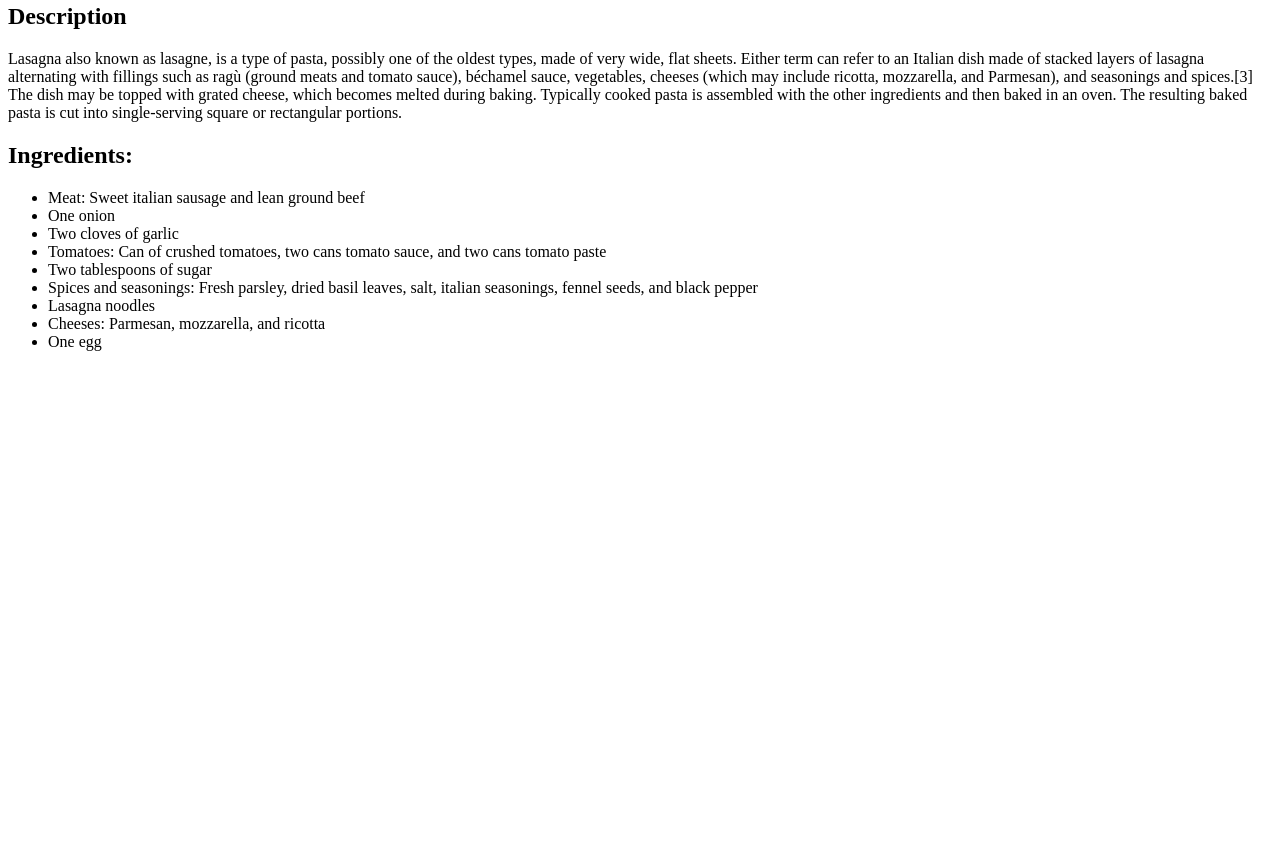
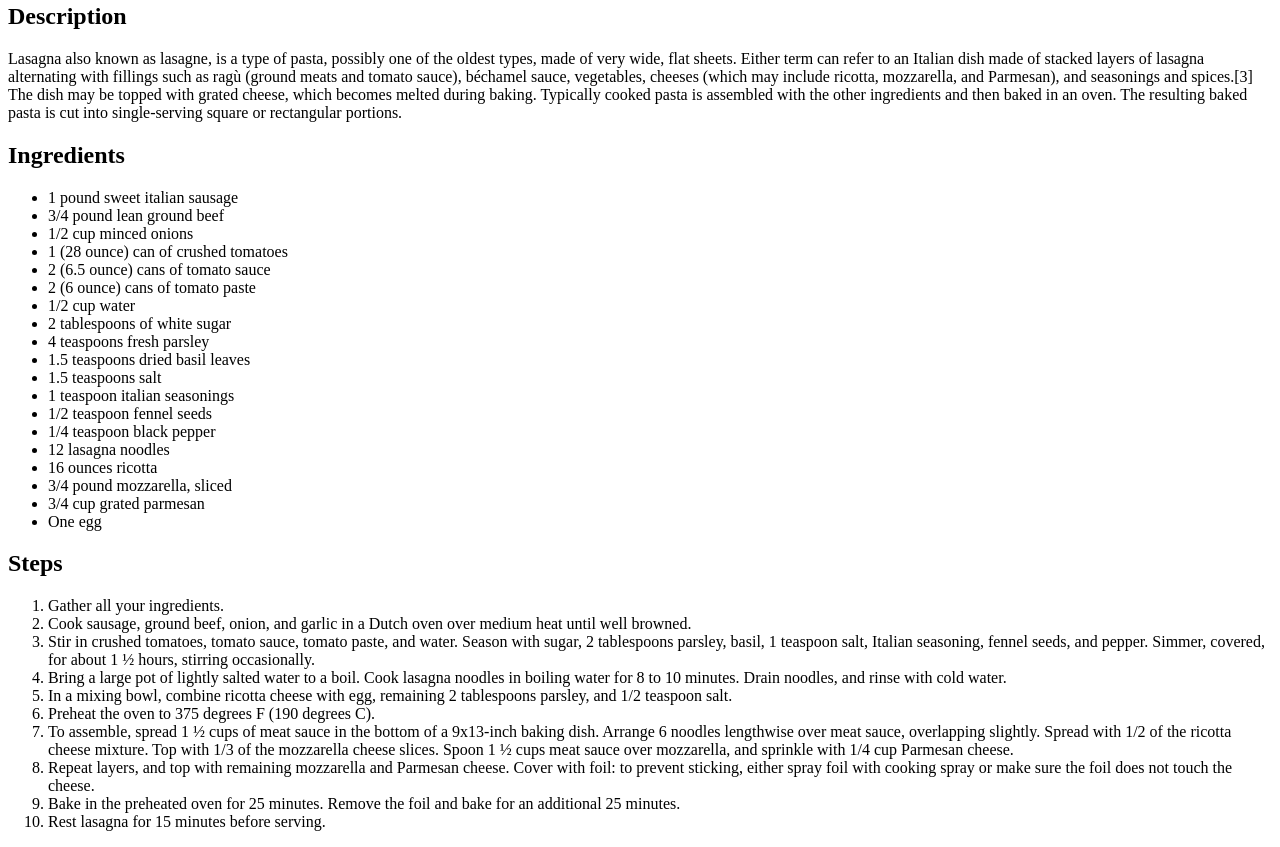
Before and after one commit to troutdog/odin-recipies, a plain HTML site: page recipes/lasagna.html in a window 1280 px wide. Shown: the part 664-1511 px from the top of the page. Before the commit the page ends 1031 px from the top, so only its background shows below. Drawn offline with Linux system fonts and the light colour scheme.

Commit message:
Add ordered list of steps and update ingredient list

```diff
--- a/recipes/lasagna.html
+++ b/recipes/lasagna.html
@@ -20,19 +20,50 @@
 		rectangular portions.
 		</p>
 
-		<h2>Ingredients:</h2>
+		<h2>Ingredients</h2>
 
 		<ul>
-			<li>Meat: Sweet italian sausage and lean ground beef</li>
-			<li>One onion</li>
-			<li>Two cloves of garlic</li>
-			<li>Tomatoes: Can of crushed tomatoes, two cans tomato sauce, and two cans tomato paste</li>
-			<li>Two tablespoons of sugar</li>
-			<li>Spices and seasonings: Fresh parsley, dried basil leaves, salt, italian seasonings,
-				 fennel seeds, and black pepper</li>
-			<li>Lasagna noodles</li>
-			<li>Cheeses: Parmesan, mozzarella, and ricotta</li>
+			<li>1 pound sweet italian sausage</li>
+			<li>3/4 pound lean ground beef</li>
+			<li>1/2 cup minced onions</li>
+			<li>1 (28 ounce) can of crushed tomatoes</li>
+			<li>2 (6.5 ounce) cans of tomato sauce</li>
+			<li>2 (6 ounce) cans of tomato paste</li>
+			<li>1/2 cup water</li>
+			<li>2 tablespoons of white sugar</li>
+			<li>4 teaspoons fresh parsley</li>
+			<li>1.5 teaspoons dried basil leaves</li>
+			<li>1.5 teaspoons salt</li>
+			<li>1 teaspoon italian seasonings</li>
+			<li>1/2 teaspoon fennel seeds</li>
+			<li>1/4 teaspoon black pepper</li>
+			<li>12 lasagna noodles</li>
+			<li>16 ounces ricotta</li>
+			<li>3/4 pound mozzarella, sliced</li>
+			<li>3/4 cup grated parmesan</li>
 			<li>One egg</li>
 		</ul>
+
+		<h2>Steps</h2>
+
+		<ol>
+			<li>Gather all your ingredients.</li>
+			<li>Cook sausage, ground beef, onion, and garlic in a Dutch oven over medium heat until well browned.</li>
+			<li>Stir in crushed tomatoes, tomato sauce, tomato paste, and water. Season with sugar, 2 tablespoons parsley,
+			basil, 1 teaspoon salt, Italian seasoning, fennel seeds, and pepper. Simmer, covered, for about 1 ½ hours,
+			stirring occasionally.</li>
+			<li>Bring a large pot of lightly salted water to a boil. Cook lasagna noodles in boiling water for 8 to 10
+			minutes. Drain noodles, and rinse with cold water.</li>
+			<li>In a mixing bowl, combine ricotta cheese with egg, remaining 2 tablespoons parsley, and 1/2 teaspoon salt.</li>
+			<li>Preheat the oven to 375 degrees F (190 degrees C).</li>
+			<li>To assemble, spread 1 ½ cups of meat sauce in the bottom of a 9x13-inch baking dish. Arrange 6 noodles
+			lengthwise over meat sauce, overlapping slightly. Spread with 1/2 of the ricotta cheese mixture. Top with
+			1/3 of the mozzarella cheese slices. Spoon 1 ½ cups meat sauce over mozzarella, and sprinkle with 1/4 cup
+			Parmesan cheese.</li>
+			<li>Repeat layers, and top with remaining mozzarella and Parmesan cheese. Cover with foil: to prevent
+			sticking, either spray foil with cooking spray or make sure the foil does not touch the cheese.</li>
+			<li>Bake in the preheated oven for 25 minutes. Remove the foil and bake for an additional 25 minutes.</li>
+			<li>Rest lasagna for 15 minutes before serving.</li>
+		</ol>
 	</body>
 </html>
```
